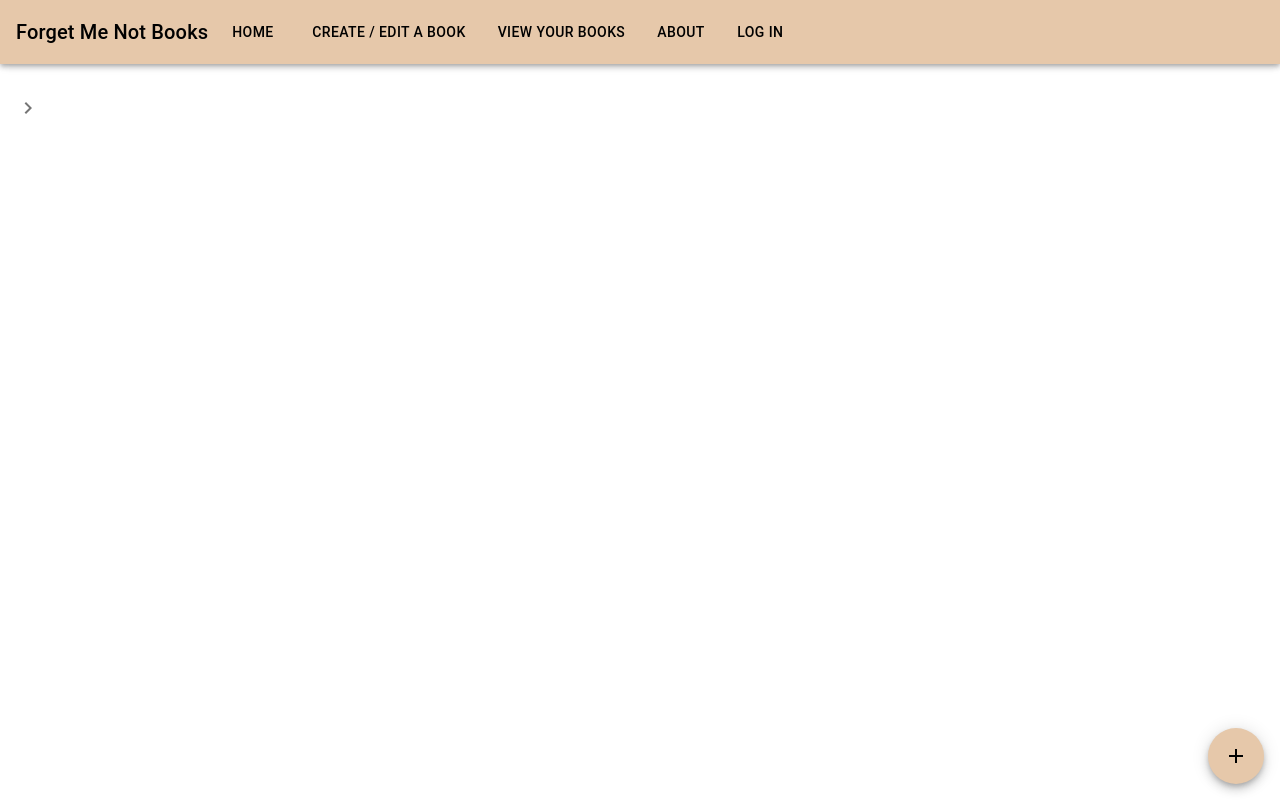
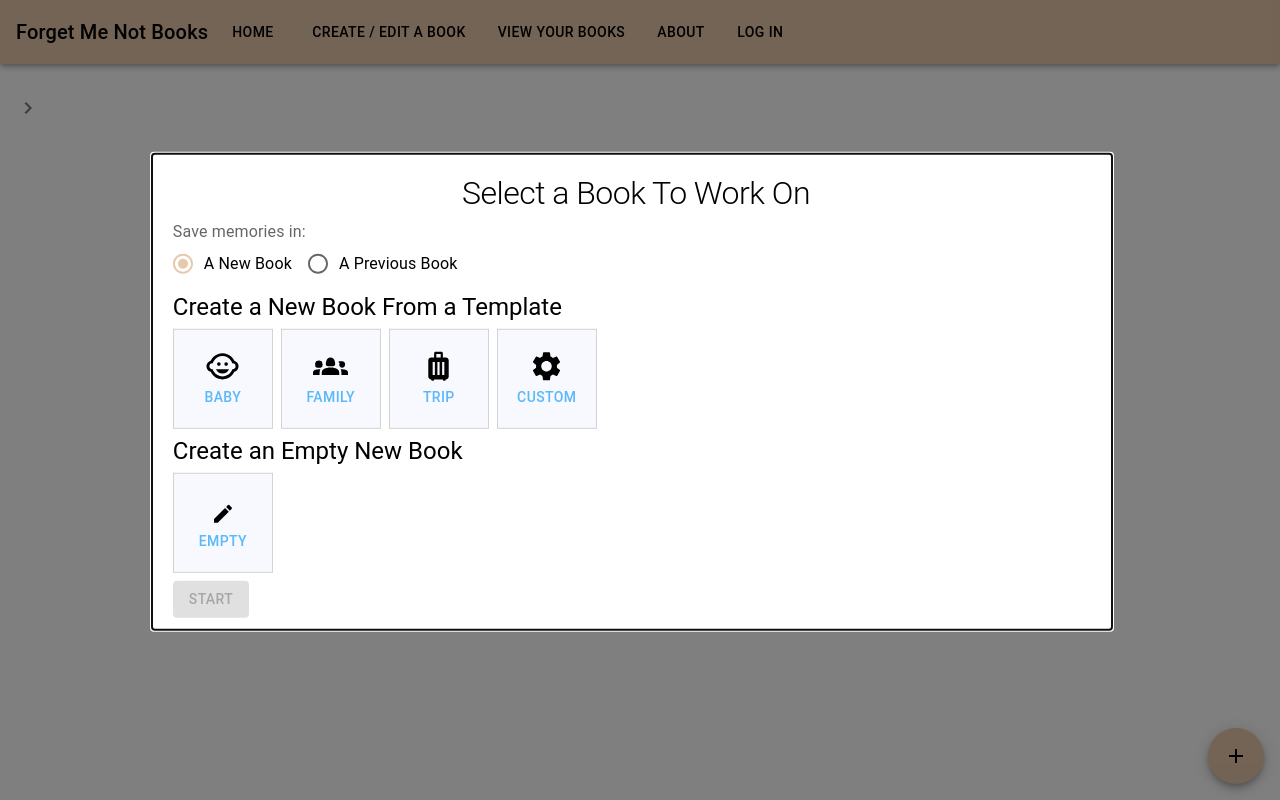
Before and after one commit to brent-watkins/forget-me-not-books, a React (Vite) app: page /create in a window 1280 px wide. Built offline with nearby package versions, Linux system fonts and the light colour scheme.

Commit message:
feature: Created modal to begin book creation process

```diff
--- /dev/null
+++ b/src/components/create/SelectionModal.jsx
@@ -0,0 +1,180 @@
+import React, { useCallback, useEffect, useState } from "react";
+import PropTypes from "prop-types";
+
+import Button from "@mui/material/Button";
+import ChildCareIcon from "@mui/icons-material/ChildCare";
+import CreateIcon from "@mui/icons-material/Create";
+import FormControl from "@mui/material/FormControl";
+import FormControlLabel from "@mui/material/FormControlLabel";
+import FormLabel from "@mui/material/FormLabel";
+import Grid from "@mui/material/Grid";
+import Groups2Icon from "@mui/icons-material/Groups2";
+import InputLabel from "@mui/material/InputLabel";
+import LuggageIcon from "@mui/icons-material/Luggage";
+import MenuItem from "@mui/material/MenuItem";
+import Modal from "@mui/material/Modal";
+import Radio from "@mui/material/Radio";
+import RadioGroup from "@mui/material/RadioGroup";
+import Select from "@mui/material/Select";
+import SettingsIcon from "@mui/icons-material/Settings";
+import Typography from "@mui/material/Typography";
+
+import TemplateButton from "./TemplateButton";
+
+export default function SelectionModal({ handleClose, open }) {
+  const [bookOptions, setBookOptions] = useState([]);
+  const [selectedBook, setSelectedBook] = useState("");
+  const [selection, setSelection] = useState("");
+  const [createType, setCreateType] = useState("new");
+
+  const handleChangeBook = useCallback((event) => {
+    setSelectedBook(event.target.value);
+    setSelection(event.target.value);
+  }, []);
+
+  const handleChangeCreateType = useCallback((event) => {
+    setCreateType(event.target.value);
+    setSelectedBook("");
+    setSelection("");
+  }, []);
+
+  const handleStart = useCallback(() => {
+    // TODO: Set up the Create page based on `selection`
+    handleClose();
+  }, [handleClose]);
+
+  // TODO: Fetch all books for a user
+  useEffect(() => {
+    setBookOptions([]);
+  }, []);
+
+  const containerStyle = {
+    backgroundColor: "white",
+    left: "50%",
+    maxWidth: "75%",
+    minHeight: "25%",
+    minWidth: "50%",
+    padding: "1%",
+    position: "absolute",
+    top: "50%",
+    transform: "translate(-50%, -50%)",
+  };
+
+  const templates = [
+    { caption: "Baby", icon: <ChildCareIcon fontSize="large" /> },
+    { caption: "Family", icon: <Groups2Icon fontSize="large" /> },
+    { caption: "Trip", icon: <LuggageIcon fontSize="large" /> },
+    { caption: "Custom", icon: <SettingsIcon fontSize="large" /> },
+  ];
+
+  return (
+    <Modal onClose={handleClose} open={open}>
+      <Grid container direction="column" spacing={1} sx={containerStyle}>
+        <Grid item textAlign="center">
+          <Typography fontSize="2rem" variant="h1">
+            Select a Book To Work On
+          </Typography>
+        </Grid>
+        <Grid item>
+          <FormControl>
+            <FormLabel id="create-selection-radio-group-label">
+              Save memories in:
+            </FormLabel>
+            <RadioGroup
+              aria-labelledby="create-selection-radio-group-label"
+              name="select-an-option-radio-group"
+              onChange={handleChangeCreateType}
+              row
+              value={createType}>
+              <FormControlLabel
+                control={<Radio />}
+                label="A New Book"
+                value="new"
+              />
+              <FormControlLabel
+                control={<Radio />}
+                label="A Previous Book"
+                value="previous"
+              />
+            </RadioGroup>
+          </FormControl>
+        </Grid>
+        {createType === "new" ? (
+          <>
+            <Grid item>
+              <Typography fontSize="1.5rem" variant="h3">
+                Create a New Book From a Template
+              </Typography>
+            </Grid>
+            <Grid container item spacing={1}>
+              {templates.map((template) => (
+                <Grid item key={template.caption}>
+                  <TemplateButton
+                    caption={template.caption}
+                    icon={template.icon}
+                    isSelected={selection === template.caption}
+                    setSelection={setSelection}
+                  />
+                </Grid>
+              ))}
+            </Grid>
+            <Grid item>
+              <Typography fontSize="1.5rem" variant="h3">
+                Create an Empty New Book
+              </Typography>
+            </Grid>
+            <Grid item>
+              <TemplateButton
+                caption="Empty"
+                icon={<CreateIcon />}
+                isSelected={selection === "Empty"}
+                setSelection={setSelection}
+              />
+            </Grid>
+          </>
+        ) : (
+          <>
+            <Grid item>
+              <Typography fontSize="1.5rem" variant="h3">
+                Continue Working On a Book
+              </Typography>
+            </Grid>
+            <Grid item>
+              <FormControl fullWidth>
+                <InputLabel id="previous-book-select-label">
+                  Select a Book
+                </InputLabel>
+                <Select
+                  fullWidth
+                  id="previous-book-select"
+                  label="Select a Book"
+                  labelId="previous-book-select-label"
+                  onChange={handleChangeBook}
+                  value={selectedBook}>
+                  {bookOptions.map((book) => (
+                    <MenuItem key={book.title} value={book.title}>
+                      {book.title}
+                    </MenuItem>
+                  ))}
+                </Select>
+              </FormControl>
+            </Grid>
+          </>
+        )}
+        <Grid item alignItems="flex-end">
+          <Button
+            disabled={selection === ""}
+            onClick={handleStart}
+            variant="contained">
+            Start
+          </Button>
+        </Grid>
+      </Grid>
+    </Modal>
+  );
+}
+
+SelectionModal.propTypes = {
+  handleClose: PropTypes.func.isRequired,
+  open: PropTypes.bool.isRequired,
+};
--- a/src/pages/Create.jsx
+++ b/src/pages/Create.jsx
@@ -20,29 +20,35 @@ import SpeedDialIcon from "@mui/material/SpeedDialIcon";
 import SwipeableDrawer from "@mui/material/SwipeableDrawer";
 import TextField from "@mui/material/TextField";
 
+import SelectionModal from "../components/create/SelectionModal";
+
 export default function Create() {
   const [actionsOpen, setActionsOpen] = useState(false);
+  const [bookTitle, setBookTitle] = useState("");
   const [drawerOpen, setDrawerOpen] = useState(false);
-  const [bookTitle, setBookTitle] = useState("");
+  const [modalOpen, setModalOpen] = useState(true);
   const [pageToAdd, setPageToAdd] = useState("Photo");
 
+  const handleChangePageToAdd = useCallback((event) => {
+    setPageToAdd(event.target.value);
+  }, []);
   const handleChangeTitle = useCallback((event) => {
     setBookTitle(event.target.value);
   }, []);
   const handleCloseActions = useCallback(() => {
     setActionsOpen(false);
   }, []);
+  const handleCloseDrawer = useCallback(() => {
+    setDrawerOpen(false);
+  }, []);
+  const handleCloseModal = useCallback(() => {
+    setModalOpen(false);
+  }, []);
   const handleOpenActions = useCallback(() => {
     setActionsOpen(true);
   }, []);
-  const handleCloseDrawer = useCallback(() => {
-    setDrawerOpen(false);
-  }, []);
   const handleOpenDrawer = useCallback(() => {
     setDrawerOpen(true);
-  }, []);
-  const handleChangePageToAdd = useCallback((event) => {
-    setPageToAdd(event.target.value);
   }, []);
 
   const actions = [
@@ -56,6 +62,7 @@ export default function Create() {
 
   return (
     <>
+      <SelectionModal handleClose={handleCloseModal} open={modalOpen} />
       <IconButton onClick={handleOpenDrawer}>
         <ChevronRightIcon />
       </IconButton>
```
